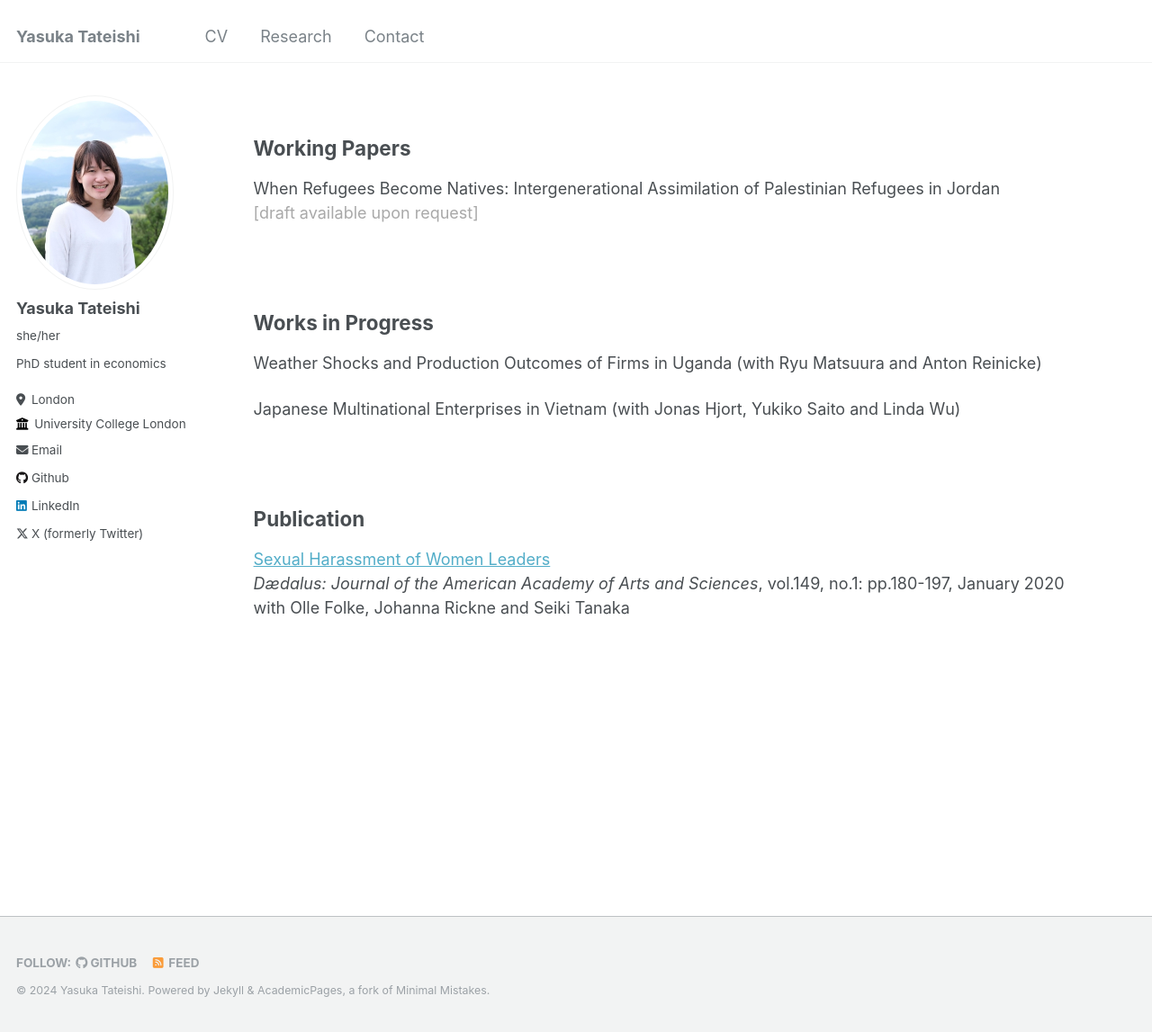
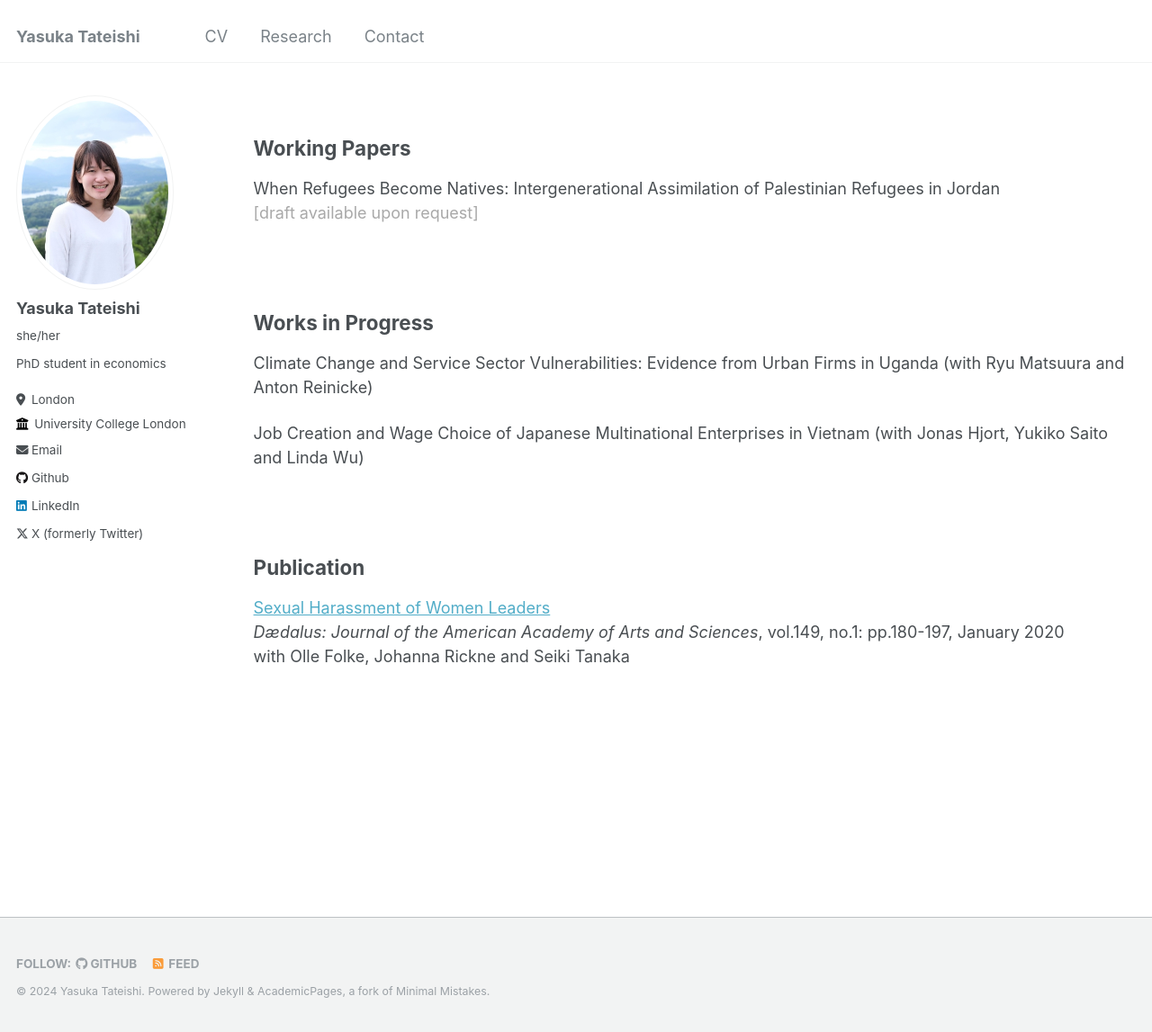
Before and after one commit to yaskatat/yaskatat.github.io, a Jekyll site: the page built from _pages/research.md, in a window 1280 px wide and 1147 px high. Shown: the whole window at 90% size. Built offline with Jekyll 4.4.1, drawn with Linux system fonts in a browser that asks for light colours.

Commit message:
Update research.md

```diff
--- a/_pages/research.md
+++ b/_pages/research.md
@@ -14,9 +14,9 @@ When Refugees Become Natives: Intergenerational Assimilation of Palestinian Refu
 
 ## Works in Progress
 
-Weather Shocks and Production Outcomes of Firms in Uganda (with Ryu Matsuura and Anton Reinicke)
+Climate Change and Service Sector Vulnerabilities: Evidence from Urban Firms in Uganda (with Ryu Matsuura and Anton Reinicke)
 
-Japanese Multinational Enterprises in Vietnam (with Jonas Hjort, Yukiko Saito and Linda Wu)
+Job Creation and Wage Choice of Japanese Multinational Enterprises in Vietnam (with Jonas Hjort, Yukiko Saito and Linda Wu)
 
 <br/>
 
```
